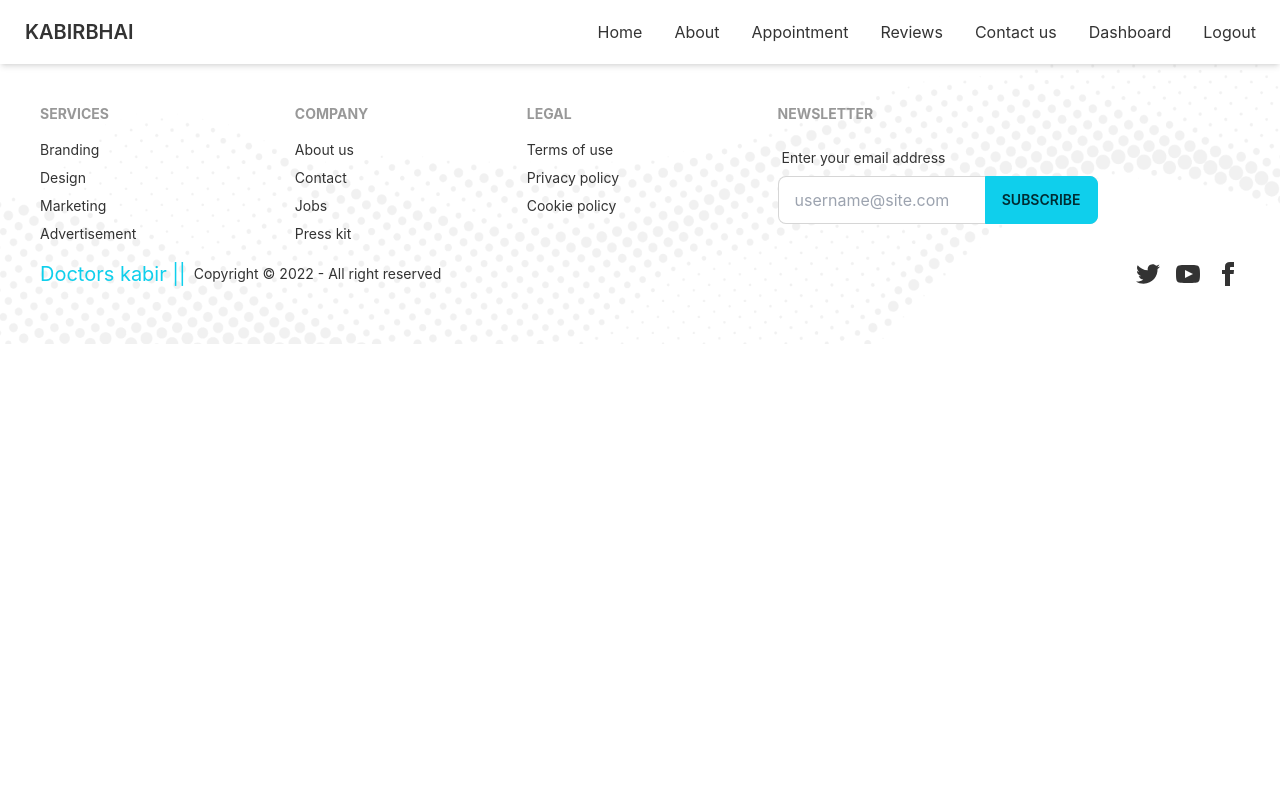
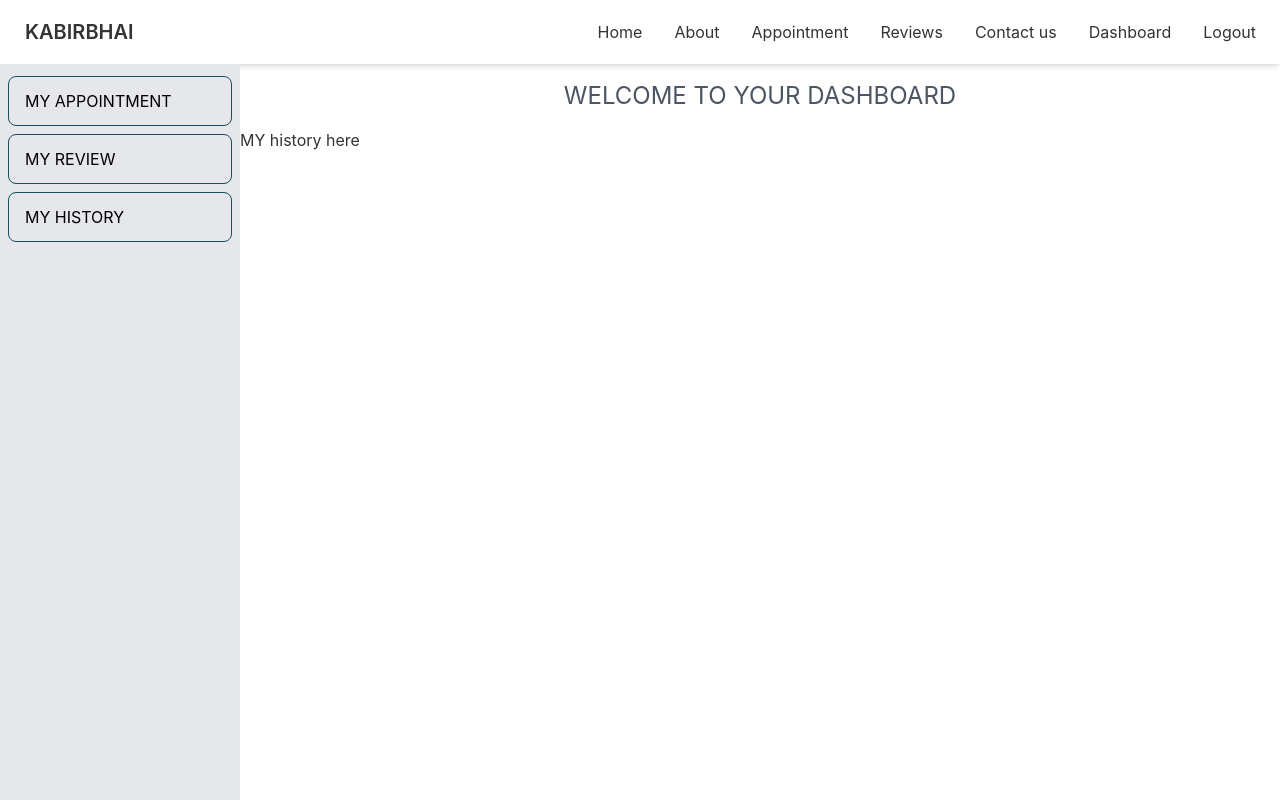
Before and after one commit to kabirbhai/doctors-kobir, a React (Create React App) app: page /dashboard/myHistory in a window 1280 px wide. Shown: the top 800 px of the page. Built offline with nearby package versions, Linux system fonts and the light colour scheme; no server answers; sample sign-in values are in the browser's storage.

Commit message:
user collection created

```diff
--- a/src/App.js
+++ b/src/App.js
@@ -13,6 +13,7 @@ import RequireAuth from "./pages/login/RequireAuth";
 import Dashboard from "./pages/dashboard/dashboard";
 import MyAppointment from "./pages/dashboard/MyAppointment";
 import MyReview from "./pages/dashboard/MyReview";
+import MyHistory from "./pages/dashboard/MyHistory";
 
 function App() {
   return (
@@ -40,6 +41,7 @@ function App() {
         >
           <Route index element={<MyAppointment />} />
           <Route path="myReview" element={<MyReview />} />
+          <Route path="myHistory" element={<MyHistory />} />
         </Route>
         <Route path="/login" element={<Login />} />
         <Route path="/signup" element={<Signup />} />
--- /dev/null
+++ b/src/hooks/useToken.js
@@ -0,0 +1,27 @@
+import { useEffect, useState } from "react";
+
+const useToken = (user) => {
+  const [token, setToken] = useState("");
+
+  useEffect(() => {
+    const email = user?.user?.email;
+    const currentUser = { email: email };
+    if (email) {
+      const url = `http://localhost:5000/user/${email}`;
+      fetch(url, {
+        method: "PUT",
+        headers: {
+          "content-type": "application/json",
+        },
+        body: JSON.stringify(currentUser),
+      })
+        .then((res) => res.json())
+        .then((data) => {
+          console.log(data);
+          setToken(data);
+        });
+    }
+  }, [user]);
+  return [token];
+};
+export default useToken;
--- a/src/pages/Login/Signup.js
+++ b/src/pages/Login/Signup.js
@@ -1,4 +1,4 @@
-import React from "react";
+import React, { useEffect } from "react";
 import {
   useCreateUserWithEmailAndPassword,
   useSignInWithGoogle,
@@ -6,14 +6,18 @@ import {
 } from "react-firebase-hooks/auth";
 import { Link, useNavigate } from "react-router-dom";
 import auth from "../../firebase.init";
+import useToken from "../../hooks/useToken";
 import Loading from "../shared/Loading";
 
 const Signup = () => {
+  // SOCIAL LOGIN
   const [signInWithGoogle, GoogleUser, GoogleLoading, GoogleError] =
     useSignInWithGoogle(auth);
   const [createUserWithEmailAndPassword, user, loading, error] =
     useCreateUserWithEmailAndPassword(auth);
   const [updateProfile] = useUpdateProfile(auth);
+  // CUSTOM HOOKS
+  const [token] = useToken(user || GoogleUser);
   const navigate = useNavigate();
 
   const handleSignup = async (e) => {
@@ -21,14 +25,15 @@ const Signup = () => {
     const name = e.target.name.value;
     const email = e.target.email.value;
     const password = e.target.password.value;
-    console.log(name, email, password);
     await createUserWithEmailAndPassword(email, password);
     await updateProfile({ displayName: name });
   };
   let errorMassage;
-  if (user || GoogleUser) {
-    navigate("/home");
-  }
+  useEffect(() => {
+    if (token) {
+      navigate("/home");
+    }
+  }, [navigate, token]);
   if (loading || GoogleLoading) {
     return <Loading />;
   }
--- a/src/pages/dashboard/MyAppointment.js
+++ b/src/pages/dashboard/MyAppointment.js
@@ -1,4 +1,4 @@
-import React, { useState } from "react";
+import React, { useEffect, useState } from "react";
 import { useAuthState } from "react-firebase-hooks/auth";
 import auth from "../../firebase.init";
 
@@ -7,33 +7,37 @@ const MyAppointment = () => {
   const [appointments, setAppointments] = useState([]);
   console.log(appointments);
 
-  if (user) {
-    const email = user.email;
-    const url = `http://localhost:5000/booking?patient=${email}`;
-    fetch(url).then((res) => res.json().then((data) => setAppointments(data)));
-  }
+  useEffect(() => {
+    if (user) {
+      const email = user?.email;
+      const url = `http://localhost:5000/booking?patient=${email}`;
+      fetch(url).then((res) =>
+        res.json().then((data) => setAppointments(data))
+      );
+    }
+  }, [user]);
 
   return (
     <section>
-      <div class="overflow-x-auto">
-        <table class="table w-full">
+      <div className="overflow-x-auto">
+        <table className="table w-full">
           <thead>
             <tr>
               <th></th>
               <th>Name</th>
-              <th>Email</th>
+              <th>Date</th>
               <th>Slots</th>
-              <th>Date</th>
+              <th>treatment</th>
             </tr>
           </thead>
           <tbody>
             {appointments.map((a, i) => (
               <tr>
                 <th>{i + 1}</th>
+                <td>{a.patientName}</td>
+                <td>{a.date}</td>
+                <td>{a.slot}</td>
                 <td>{a.treatment}</td>
-                <td>{a.patient}</td>
-                <td>{a.slot}</td>
-                <td>{a.date}</td>
               </tr>
             ))}
           </tbody>
--- /dev/null
+++ b/src/pages/dashboard/MyHistory.js
@@ -0,0 +1,11 @@
+import React from "react";
+
+const MyHistory = () => {
+  return (
+    <div>
+      <h1>MY history here</h1>
+    </div>
+  );
+};
+
+export default MyHistory;
--- a/src/pages/dashboard/dashboard.js
+++ b/src/pages/dashboard/dashboard.js
@@ -4,23 +4,27 @@ import { Link, Outlet } from "react-router-dom";
 const dashboard = () => {
   return (
     <section>
-      <div class="drawer drawer-mobile">
-        <input id="dashboard-drawer" type="checkbox" class="drawer-toggle" />
-        <div class="drawer-content">
+      <div className="drawer drawer-mobile">
+        <input
+          id="dashboard-drawer"
+          type="checkbox"
+          className="drawer-toggle"
+        />
+        <div className="drawer-content">
           <h1 className="text-center text-2xl py-4 text-gray-600">
             WELCOME TO YOUR DASHBOARD
           </h1>
           <Outlet />
         </div>
-        <div class="drawer-side">
-          <label for="dashboard-drawer" class="drawer-overlay"></label>
-          <ul class="menu p-2 overflow-y-auto w-60 bg-gray-200  text-base-content">
+        <div className="drawer-side">
+          <label for="dashboard-drawer" className="drawer-overlay"></label>
+          <ul className="menu p-2 overflow-y-auto w-60 bg-gray-200  text-base-content">
             <li>
               <Link
                 className="border border-cyan-900 my-1 text-black"
                 to="/dashboard"
               >
-                My Appointment
+                MY APPOINTMENT
               </Link>
             </li>
             <li>
@@ -28,7 +32,15 @@ const dashboard = () => {
                 className="border border-cyan-900 my-1 text-black"
                 to="/dashboard/myReview"
               >
-                My Review
+                MY REVIEW
+              </Link>
+            </li>
+            <li>
+              <Link
+                className="border border-cyan-900 my-1 text-black"
+                to="/dashboard/myHistory"
+              >
+                MY HISTORY
               </Link>
             </li>
           </ul>
```
